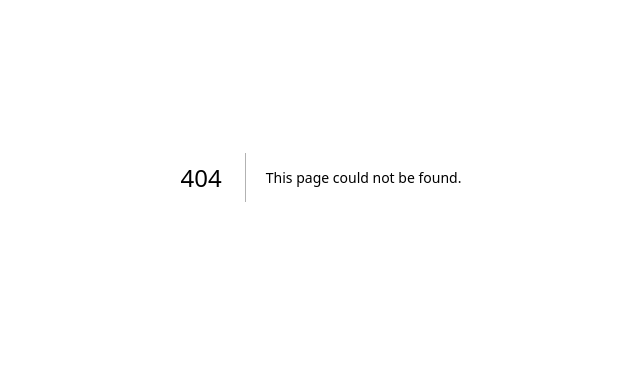
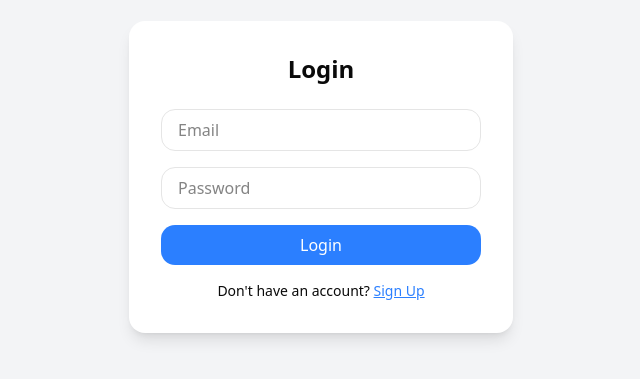
Before and after one commit to RianMostert/OpenAssess, a Next.js app in the folder frontend/: page /auth in a window 1280 px wide. Before the commit this address had no page. Shown: the part 223-602 px from the top of the page, without its empty margins (319-959 px from the left). Built offline with nearby package versions, Linux system fonts and the light colour scheme.

Commit message:
Added login and sign up page

```diff
--- /dev/null
+++ b/frontend/src/app/auth/page.tsx
@@ -0,0 +1,196 @@
+'use client';
+
+import React, { useState } from "react";
+import { useRouter } from "next/navigation";
+
+export default function AuthPage() {
+    const [isLogin, setIsLogin] = useState(true);
+    const [email, setEmail] = useState("");
+    const [password, setPassword] = useState("");
+    const [confirmPassword, setConfirmPassword] = useState("");
+    const [firstName, setFirstName] = useState("");
+    const [lastName, setLastName] = useState("");
+    const [studentNumber, setStudentNumber] = useState("");
+    const [loading, setLoading] = useState(false);
+
+    const router = useRouter();
+
+    const toggleMode = () => {
+        setIsLogin(!isLogin);
+        setEmail("");
+        setPassword("");
+        setConfirmPassword("");
+        setFirstName("");
+        setLastName("");
+        setStudentNumber("");
+    };
+
+    const handleSubmit = async (e: React.FormEvent) => {
+        e.preventDefault();
+
+        if (!isLogin && password !== confirmPassword) {
+            alert("Passwords do not match");
+            return;
+        }
+
+        setLoading(true);
+
+        try {
+            if (isLogin) {
+                const body = new URLSearchParams();
+                body.append("username", email);
+                body.append("password", password);
+
+                const res = await fetch(`${process.env.NEXT_PUBLIC_API_URL}/auth/login`, {
+                    method: "POST",
+                    headers: {
+                        "Content-Type": "application/x-www-form-urlencoded",
+                    },
+                    body: body.toString(),
+                });
+
+                if (!res.ok) throw new Error("Login failed");
+
+                const data = await res.json();
+                localStorage.setItem("authToken", data.access_token);
+                router.push("/");
+            } else {
+                const res = await fetch(`${process.env.NEXT_PUBLIC_API_URL}/auth/signup`, {
+                    method: "POST",
+                    headers: {
+                        "Content-Type": "application/json",
+                    },
+                    body: JSON.stringify({
+                        first_name: firstName,
+                        last_name: lastName,
+                        email,
+                        student_number: studentNumber || undefined,
+                        password,
+                        is_admin: false,
+                    }),
+                });
+
+                if (!res.ok) throw new Error("Signup failed");
+
+                alert("Signup successful. You can now log in.");
+                setIsLogin(true);
+            }
+        } catch (err) {
+            console.error(err);
+            alert("Authentication error. Please try again.");
+        } finally {
+            setLoading(false);
+        }
+    };
+
+    return (
+        <div className="min-h-screen flex items-center justify-center bg-gray-100">
+            <div className="bg-white p-8 rounded-2xl shadow-lg w-full max-w-sm">
+                <h2 className="text-2xl font-bold mb-6 text-center">
+                    {isLogin ? "Login" : "Sign Up"}
+                </h2>
+                <form onSubmit={handleSubmit} className="space-y-4">
+                    {!isLogin && (
+                        <>
+                            <input
+                                type="text"
+                                placeholder="First Name"
+                                value={firstName}
+                                onChange={(e) => setFirstName(e.target.value)}
+                                required
+                                disabled={loading}
+                                className="w-full px-4 py-2 border rounded-xl"
+                            />
+                            <input
+                                type="text"
+                                placeholder="Last Name"
+                                value={lastName}
+                                onChange={(e) => setLastName(e.target.value)}
+                                required
+                                disabled={loading}
+                                className="w-full px-4 py-2 border rounded-xl"
+                            />
+                            <input
+                                type="text"
+                                placeholder="Student Number (optional)"
+                                value={studentNumber}
+                                onChange={(e) => setStudentNumber(e.target.value)}
+                                disabled={loading}
+                                className="w-full px-4 py-2 border rounded-xl"
+                            />
+                        </>
+                    )}
+                    <input
+                        type="email"
+                        placeholder="Email"
+                        value={email}
+                        onChange={(e) => setEmail(e.target.value)}
+                        required
+                        disabled={loading}
+                        className="w-full px-4 py-2 border rounded-xl"
+                    />
+                    <input
+                        type="password"
+                        placeholder="Password"
+                        value={password}
+                        onChange={(e) => setPassword(e.target.value)}
+                        required
+                        disabled={loading}
+                        className="w-full px-4 py-2 border rounded-xl"
+                    />
+                    {!isLogin && (
+                        <input
+                            type="password"
+                            placeholder="Confirm Password"
+                            value={confirmPassword}
+                            onChange={(e) => setConfirmPassword(e.target.value)}
+                            required
+                            disabled={loading}
+                            className="w-full px-4 py-2 border rounded-xl"
+                        />
+                    )}
+                    <button
+                        type="submit"
+                        disabled={loading}
+                        className={`w-full py-2 rounded-xl text-white flex items-center justify-center gap-2 ${loading ? 'bg-blue-300' : 'bg-blue-500 hover:bg-blue-600'
+                            }`}
+                    >
+                        {loading && (
+                            <svg
+                                className="animate-spin h-5 w-5 text-white"
+                                xmlns="http://www.w3.org/2000/svg"
+                                fill="none"
+                                viewBox="0 0 24 24"
+                            >
+                                <circle
+                                    className="opacity-25"
+                                    cx="12"
+                                    cy="12"
+                                    r="10"
+                                    stroke="currentColor"
+                                    strokeWidth="4"
+                                ></circle>
+                                <path
+                                    className="opacity-75"
+                                    fill="currentColor"
+                                    d="M4 12a8 8 0 018-8v4a4 4 0 00-4 4H4z"
+                                ></path>
+                            </svg>
+                        )}
+                        {loading ? 'Processing...' : isLogin ? 'Login' : 'Sign Up'}
+                    </button>
+                </form>
+                <p className="mt-4 text-center text-sm">
+                    {isLogin ? "Don't have an account?" : "Already have an account?"}{" "}
+                    <button
+                        onClick={toggleMode}
+                        disabled={loading}
+                        className="text-blue-500 underline"
+                    >
+                        {isLogin ? "Sign Up" : "Login"}
+                    </button>
+                </p>
+            </div>
+        </div>
+    );
+}
--- a/frontend/src/app/page.tsx
+++ b/frontend/src/app/page.tsx
@@ -1,6 +1,7 @@
-"use client"
+'use client';
 
-import { useState } from 'react';
+import { useState, useEffect } from 'react';
+import { useRouter } from 'next/navigation';
 import TopBar from '@/components/top-bar';
 import LeftSideBar from '@components/left-sidebar';
 import RightSidebar from '@components/right-sidebar';
@@ -53,6 +54,19 @@ export default function Home() {
   const [lines, setLines] = useState<LineElement[]>([]);
   const [texts, setTexts] = useState<TextElement[]>([]);
   const [stickyNotes, setStickyNotes] = useState<StickyNoteElement[]>([]);
+
+  // Auth
+  const [isAuthenticated, setIsAuthenticated] = useState(false);
+  const router = useRouter();
+
+  useEffect(() => {
+    const token = localStorage.getItem('authToken');
+    if (!token) {
+      router.push('/auth');
+    } else {
+      setIsAuthenticated(true);
+    }
+  }, [router]);
 
   // Function to handle the left sidebar toggle
   const toggleLeftSidebar = () => {
@@ -119,6 +133,8 @@ export default function Home() {
     }
   };
 
+  if (isAuthenticated === null) return null;
+
   return (
     <div className="flex flex-col h-screen overflow-hidden ">
       <TopBar
@@ -174,9 +190,7 @@ export default function Home() {
           </div>
         )}
 
-
       </div>
-
     </div>
   );
 }
```
